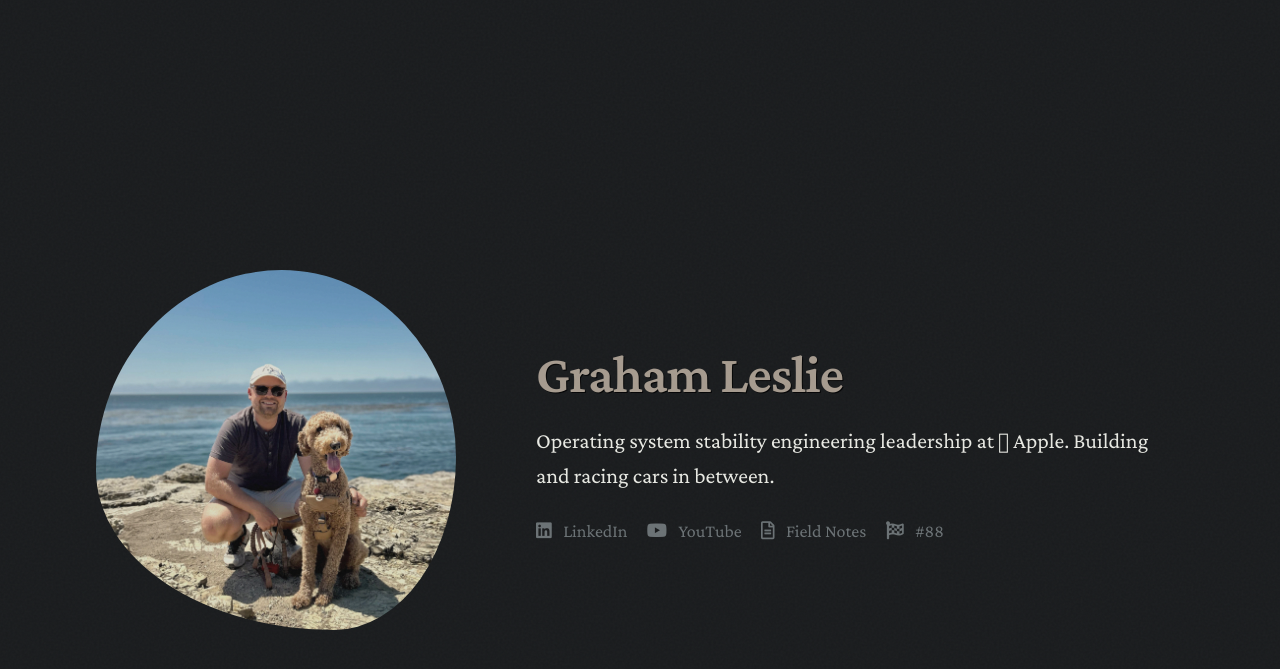
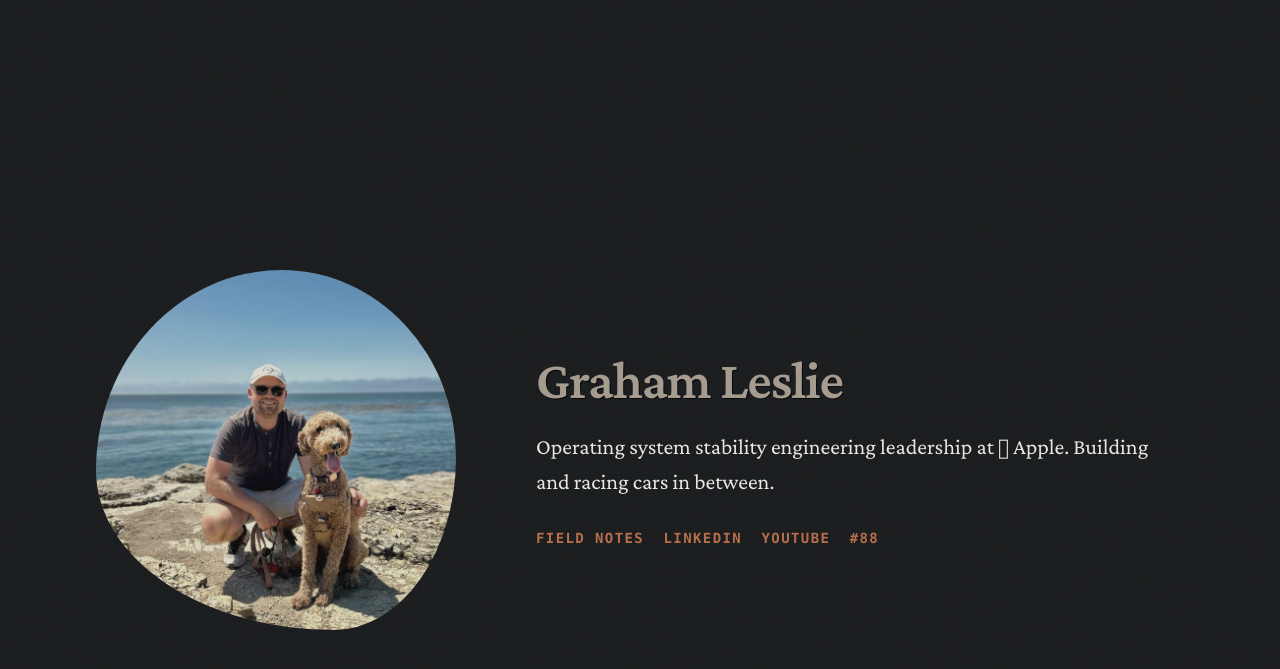
Before and after one commit to grahamleslie/grahamleslie.github.io, a Jekyll site: the page built from index.md, in a window 1280 px wide. Shown: the top 669 px of the page. Built offline with Jekyll 4.4.1, drawn with Linux system fonts in a browser that asks for light colours; nearby versions of some CDN libraries.

Commit message:
Polishes

```diff
--- a/Gemfile
+++ b/Gemfile
@@ -8,6 +8,8 @@ group :jekyll_plugins do
   gem 'jekyll-feed'
 end
 
+gem 'bigdecimal'
+gem 'csv'
+gem 'github-pages'
 gem 'jekyll-sitemap'
 gem 'rubocop'
-gem 'github-pages'
--- a/_sass/base.scss
+++ b/_sass/base.scss
@@ -57,11 +57,12 @@ h4,
 h5,
 h6 {
   font-family: $header-font-stack;
-  color: $text-secondary;
+  color: $accent-color;
   font-weight: $font-weight-semibold;
   line-height: $line-height-tight;
   margin: $spacing-xl 0 $spacing-md 0;
-  text-shadow: 1px 1px 0px rgba(0, 0, 0, 0.8), -0.5px -0.5px 0px rgba(255, 255, 255, 0.05);
+  text-shadow: 1px 1px 0px rgba(0, 0, 0, 0.8),
+    -0.5px -0.5px 0px rgba(255, 255, 255, 0.05);
 
   &::before,
   &::after {
--- a/_sass/layout.scss
+++ b/_sass/layout.scss
@@ -2,7 +2,8 @@
 
 // Organic "Terroir" Tide Effect
 @keyframes tide-shift {
-  0%, 100% {
+  0%,
+  100% {
     border-radius: 38% 62% 63% 37% / 41% 44% 56% 59%;
   }
   33% {
@@ -89,15 +90,10 @@ img {
 }
 
 .home p a {
-  display: inline-block;
+  @extend .meta;
   margin-right: $spacing-lg;
-  margin-bottom: $spacing-md;
-  transition: opacity $transition-quick;
-  color: $text-secondary;
-
-  i {
-    margin-right: $spacing-sm;
-  }
+  color: $nicks-cove-rust !important;
+  font-weight: $font-weight-semibold;
 }
 
 // Site header
@@ -109,7 +105,7 @@ img {
   display: flex;
   justify-content: space-between;
   align-items: center;
-  color: $accent-color;
+  color: $nicks-cove-rust !important;
 }
 
 .site-title {
@@ -119,7 +115,6 @@ img {
 }
 
 // Site nav
-
 nav > a {
   padding-left: $spacing-sm;
 }
@@ -170,12 +165,16 @@ nav > a {
   }
 }
 
-.post-meta {
+.meta {
   font-family: $code-font-stack;
   font-size: $font-size-xs;
   text-transform: uppercase;
   letter-spacing: 0.1em;
   color: $accent-color;
+}
+
+.post-meta {
+  @extend .meta;
   margin-bottom: $spacing-md;
   display: flex;
   gap: $spacing-lg;
--- a/index.md
+++ b/index.md
@@ -15,10 +15,10 @@ title: Home
       Operating system stability engineering leadership at &nbsp;Apple. Building and racing cars in between.
     </p>
     <p>
-      <a href="https://www.linkedin.com/in/grahamaleslie" target="_blank" rel="noopener noreferrer"><i class="fab fa-linkedin"></i> LinkedIn</a>
-      <a href="https://www.youtube.com/channel/UCKoPxUfqK_wZAXALlvbdNCA" target="_blank" rel="noopener noreferrer"><i class="fab fa-youtube"></i> YouTube</a>
-      <a href="/posts"><i class="far fa-file-alt"></i> Field Notes</a>
-      <a href="/racing"><i class="fas fa-flag-checkered"></i> #88</a>
+      <a href="/posts">Field Notes</a>
+      <a href="https://www.linkedin.com/in/grahamaleslie" target="_blank" rel="noopener noreferrer">LinkedIn</a>
+      <a href="https://www.youtube.com/channel/UCKoPxUfqK_wZAXALlvbdNCA" target="_blank" rel="noopener noreferrer">YouTube</a>
+      <a href="/racing">#88</a>
     </p>
   </div>
 </div>
```
Also changed, not shown: Gemfile.lock.
